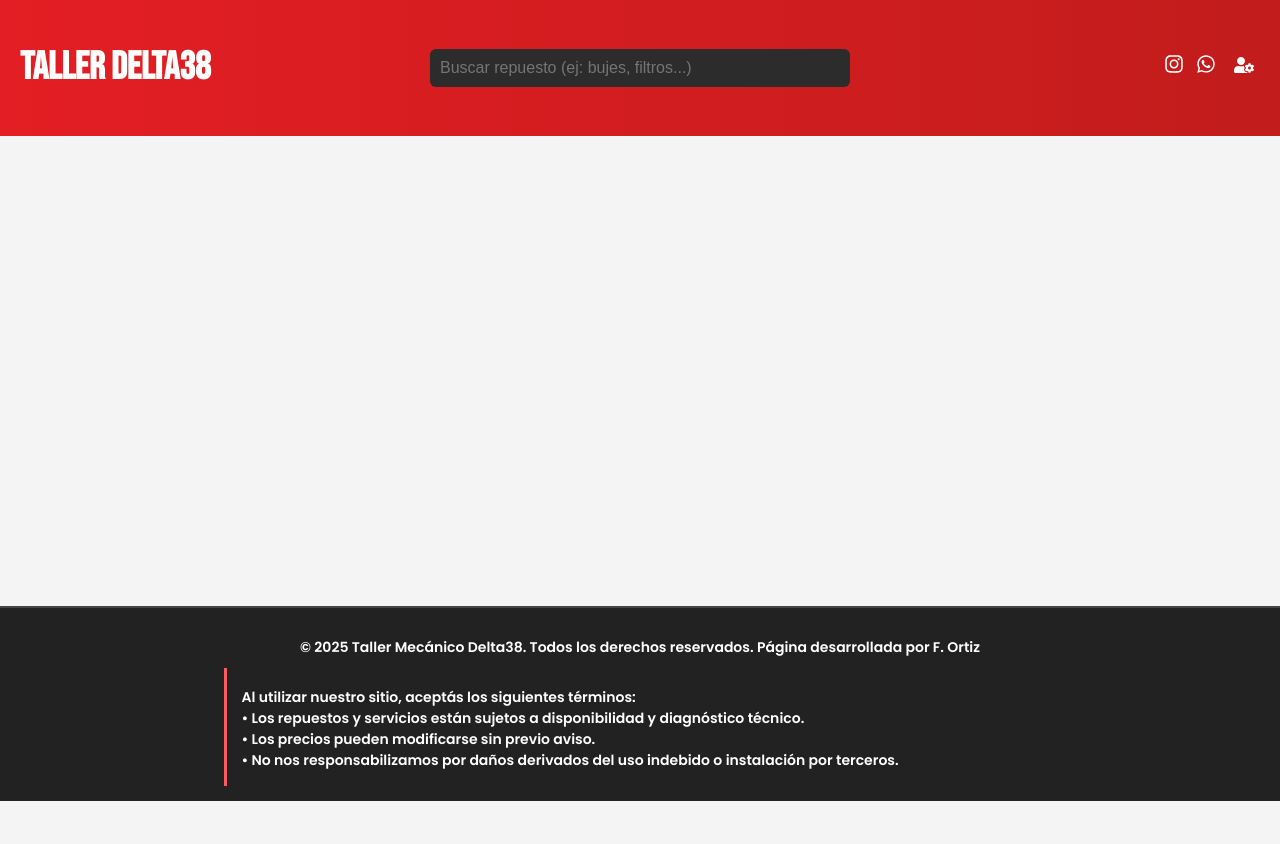
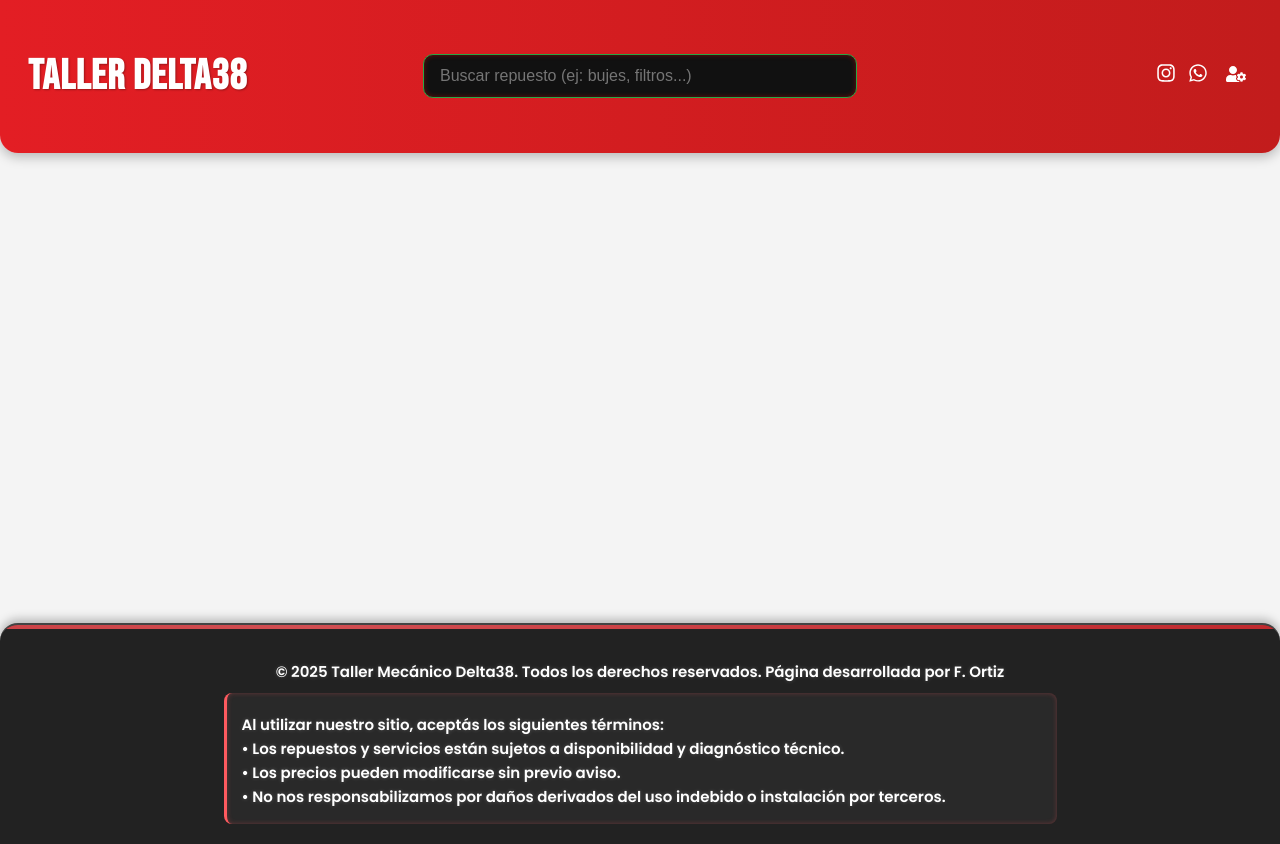
Before and after one commit to Chekke24/Delta38-frontend, a React (Create React App) app: page / in a window 1280 px wide. Before the commit the page ends 801 px from the top, so only its background shows below. Built offline with nearby package versions, Linux system fonts and the light colour scheme.

Commit message:
color busqueda

```diff
--- a/package.json
+++ b/package.json
@@ -12,6 +12,7 @@
     "react-dom": "^19.1.0",
     "react-icons": "^5.5.0",
     "react-scripts": "5.0.1",
+    "react-toastify": "^11.0.5",
     "web-vitals": "^2.1.4"
   },
   "scripts": {
--- a/public/index.html
+++ b/public/index.html
@@ -2,19 +2,19 @@
 <html lang="en">
   <head>
     <meta charset="utf-8" />
-    <link rel="icon" href="%PUBLIC_URL%/favicon.ico" />
+    <!-- <link rel="icon" href="%PUBLIC_URL%/favicon.ico" /> -->
     <meta name="viewport" content="width=device-width, initial-scale=1" />
     <meta name="theme-color" content="#000000" />
     <meta
       name="description"
       content="Web site created using create-react-app"
     />
-    <link rel="apple-touch-icon" href="%PUBLIC_URL%/logo192.png" />
+    <!-- <link rel="apple-touch-icon" href="%PUBLIC_URL%/logo192.png" /> -->
     <!--
       manifest.json provides metadata used when your web app is installed on a
       user's mobile device or desktop. See https://developers.google.com/web/fundamentals/web-app-manifest/
     -->
-    <link rel="manifest" href="%PUBLIC_URL%/manifest.json" />
+    <!-- <link rel="manifest" href="%PUBLIC_URL%/manifest.json" /> -->
     <!--
       Notice the use of %PUBLIC_URL% in the tags above.
       It will be replaced with the URL of the `public` folder during the build.
@@ -24,7 +24,7 @@
       work correctly both with client-side routing and a non-root public URL.
       Learn how to configure a non-root public URL by running `npm run build`.
     -->
-    <title>React App</title>
+    <title>Delta 38</title>
   </head>
   <body>
     <noscript>You need to enable JavaScript to run this app.</noscript>
--- a/src/styles.css
+++ b/src/styles.css
@@ -280,7 +280,10 @@ html, body {
   }
 }
 
-
+.tabla-stock td {
+  color: white;
+  font-size: 15px;
+}
 
 
 /* === ANIMACIÓN EN FILAS DE LA TABLA === */
@@ -421,3 +424,258 @@ html, body {
   font-size: 22px;
   cursor: pointer;
 }
+/* === NUEVOS BOTONES PERSONALIZADOS === */
+.button {
+  border: none;
+  padding: 12px 20px;
+  font-size: 16px;
+  color: white;
+  border-radius: 10px;
+  cursor: pointer;
+  transition: all 0.3s ease;
+  box-shadow: 0 4px 8px var(--card-shadow);
+  margin: 8px 5px;
+}
+.button:hover {
+  opacity: 0.9;
+  transform: scale(1.03);
+}
+.btn-excel {
+  background: linear-gradient(to right, #28a745, #218838);
+}
+.btn-image {
+  background: linear-gradient(to right, #007bff, #0056b3);
+}
+.btn-delete {
+  background: linear-gradient(to right, #dc3545, #c82333);
+}
+.btn-logout {
+  background: #6c757d;
+}
+
+/* === TOAST DE NOTIFICACIONES === */
+.toast {
+  position: fixed;
+  top: 20px;
+  right: 20px;
+  padding: 14px 24px;
+  color: white;
+  border-radius: 10px;
+  font-weight: 600;
+  font-size: 15px;
+  box-shadow: 0 4px 10px rgba(0,0,0,0.2);
+  z-index: 9999;
+  opacity: 0;
+  transform: translateY(-20px);
+  animation: toastFade 0.5s forwards;
+}
+.toast.success {
+  background: #28a745;
+}
+.toast.error {
+  background: #dc3545;
+}
+@keyframes toastFade {
+  to {
+    opacity: 1;
+    transform: translateY(0);
+  }
+}
+
+/* === PREVISUALIZACIÓN DE ARCHIVOS === */
+.preview-container {
+  display: flex;
+  flex-wrap: wrap;
+  gap: 15px;
+  justify-content: center;
+  margin-top: 20px;
+}
+.preview-item {
+  background: white;
+  border: 2px dashed #ccc;
+  padding: 10px;
+  border-radius: 12px;
+  box-shadow: 0 2px 6px rgba(0,0,0,0.1);
+  width: 160px;
+  text-align: center;
+  transition: transform 0.3s ease;
+}
+.preview-item:hover {
+  transform: scale(1.04);
+}
+.preview-img {
+  width: 100%;
+  height: auto;
+  border-radius: 10px;
+}
+
+/* === ANIMACIÓN SUTIL === */
+.fade-in {
+  animation: fadeIn 0.5s ease-in;
+}
+@keyframes fadeIn {
+  from {
+    opacity: 0;
+    transform: scale(0.95);
+  }
+  to {
+    opacity: 1;
+    transform: scale(1);
+  }
+}
+
+/* === RESUMEN DE CARGA (POST SUBIDA) === */
+.summary {
+  background: white;
+  margin-top: 25px;
+  padding: 1rem 1.5rem;
+  border-radius: 10px;
+  box-shadow: 0 3px 8px rgba(0,0,0,0.1);
+  font-size: 15px;
+  line-height: 1.6;
+}
+
+/* === VALIDACIÓN INTELIGENTE VISUAL (OPCIONAL) === */
+input:invalid, select:invalid {
+  border: 1px solid crimson;
+  box-shadow: 0 0 5px crimson;
+}
+input:valid, select:valid {
+  border: 1px solid #28a745;
+}
+/* === CHIMICHURRI NAVBAR === */
+.navbar {
+  background: var(--navbar-bg);
+  padding: 16px 28px;
+  border-radius: 0 0 18px 18px;
+  box-shadow: 0 4px 12px rgba(0,0,0,0.25);
+  position: sticky;
+  top: 0;
+  z-index: 100;
+}
+
+.navbar-left {
+  font-size: 28px;
+  letter-spacing: 1px;
+  text-shadow: 1px 1px 2px rgba(0,0,0,0.3);
+}
+
+.navbar-search {
+  background-color: #111;
+  color: #f1f1f1;
+  border: 2px solid crimson;
+  padding: 12px 16px;
+  border-radius: 10px;
+  transition: box-shadow 0.3s ease, transform 0.2s;
+  box-shadow: inset 0 0 5px rgba(255, 0, 0, 0.4);
+}
+.navbar-search:focus {
+  outline: none;
+  box-shadow: 0 0 12px crimson;
+  transform: scale(1.03);
+}
+
+/* === CHIMICHURRI AL BUSCADOR INTELIGENTE === */
+.buscador {
+  display: flex;
+  justify-content: center;
+  margin: 2rem auto;
+  gap: 10px;
+  flex-wrap: wrap;
+  max-width: 600px;
+  animation: fadeIn 0.5s ease;
+}
+
+.buscador input,
+.buscador select {
+  padding: 10px 14px;
+  font-size: 16px;
+  border: 2px solid #c21c1c;
+  border-radius: 10px;
+  background-color: #fff;
+  color: #333;
+  box-shadow: 0 2px 6px rgba(0,0,0,0.15);
+  transition: all 0.3s ease;
+  min-width: 160px;
+}
+
+.buscador input:focus,
+.buscador select:focus {
+  outline: none;
+  border-color: #e31e24;
+  box-shadow: 0 0 10px #e31e24;
+  transform: scale(1.03);
+}
+
+/* === RESPONSIVE BUSCADOR INTELIGENTE === */
+@media (max-width: 768px) {
+  .buscador {
+    flex-direction: column;
+    align-items: center;
+    gap: 12px;
+  }
+
+  .buscador input,
+  .buscador select {
+    width: 90%;
+  }
+}
+/* === CHIMICHURRI FOOTER === */
+.footer {
+  background: #222;
+  color: white;
+  padding: 20px;
+  font-size: 14px;
+  text-align: center;
+  border-top-left-radius: 18px;
+  border-top-right-radius: 18px;
+  box-shadow: 0 -4px 10px rgba(0,0,0,0.25);
+  position: relative;
+  overflow: hidden;
+  animation: fadeIn 0.8s ease;
+}
+
+.footer::before {
+  content: "";
+  position: absolute;
+  top: 0;
+  left: -50%;
+  width: 200%;
+  height: 4px;
+  background: linear-gradient(to right, #e31e24, #ff5a5f, #e31e24);
+  animation: glowline 4s linear infinite;
+  opacity: 0.8;
+}
+
+@keyframes glowline {
+  0% { transform: translateX(-50%); }
+  100% { transform: translateX(50%); }
+}
+
+.footer p {
+  font-size: 15px;
+  font-weight: bold;
+  margin-bottom: 10px;
+  text-shadow: 0 0 4px rgba(255, 255, 255, 0.2);
+}
+
+.footer .footer-info {
+  max-width: 800px;
+  font-size: 13px;
+  text-align: justify;
+  line-height: 1.6;
+  margin: auto;
+  padding: 5px 15px;
+  border-left: 3px solid #ff5a5f;
+  border-radius: 8px;
+  background: rgba(255, 255, 255, 0.03);
+  box-shadow: inset 0 0 5px rgba(255, 90, 95, 0.3);
+}
+
+/* === RESPONSIVE FOOTER === */
+@media (max-width: 768px) {
+  .footer .footer-info {
+    max-width: 90%;
+    font-size: 12px;
+  }
+}
```
Also changed, not shown: src/AdminPanel.js (+43 -50 lines), 1 other file (tests, documents, lock files or other folders).
